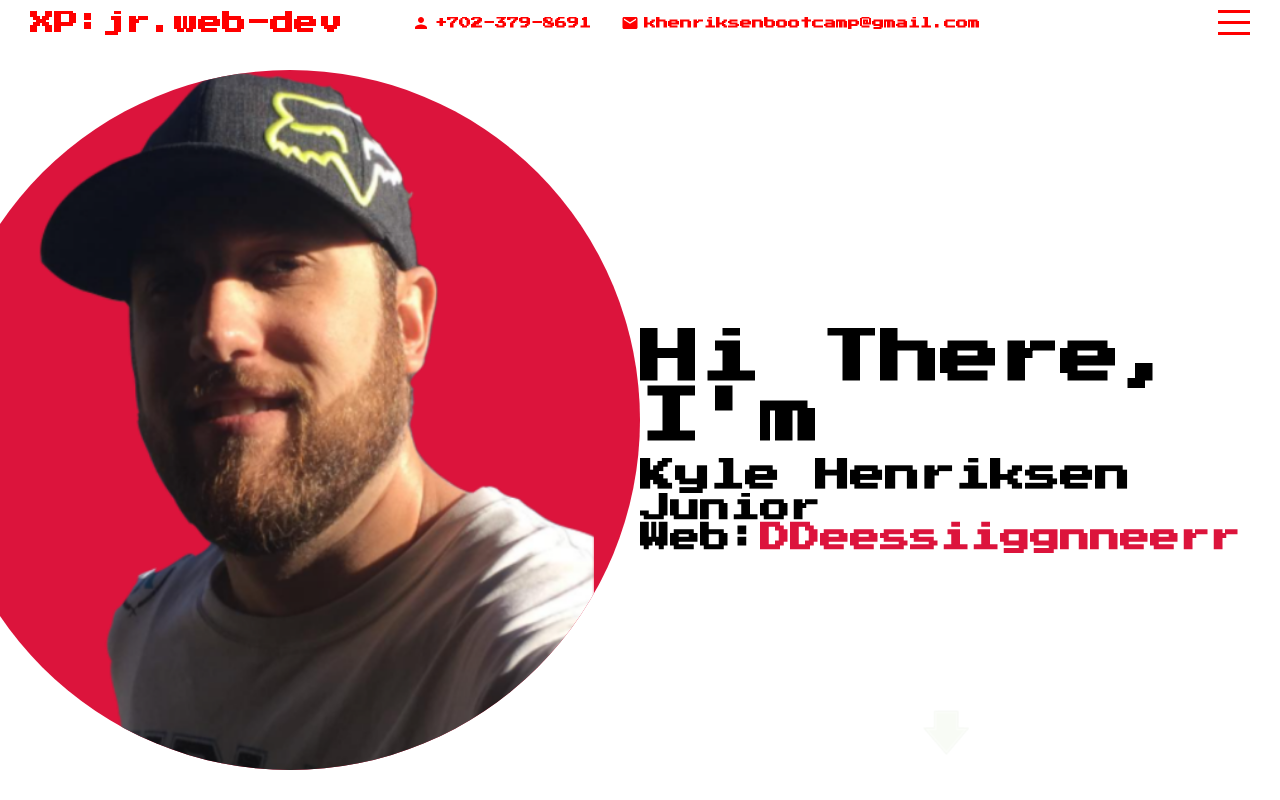
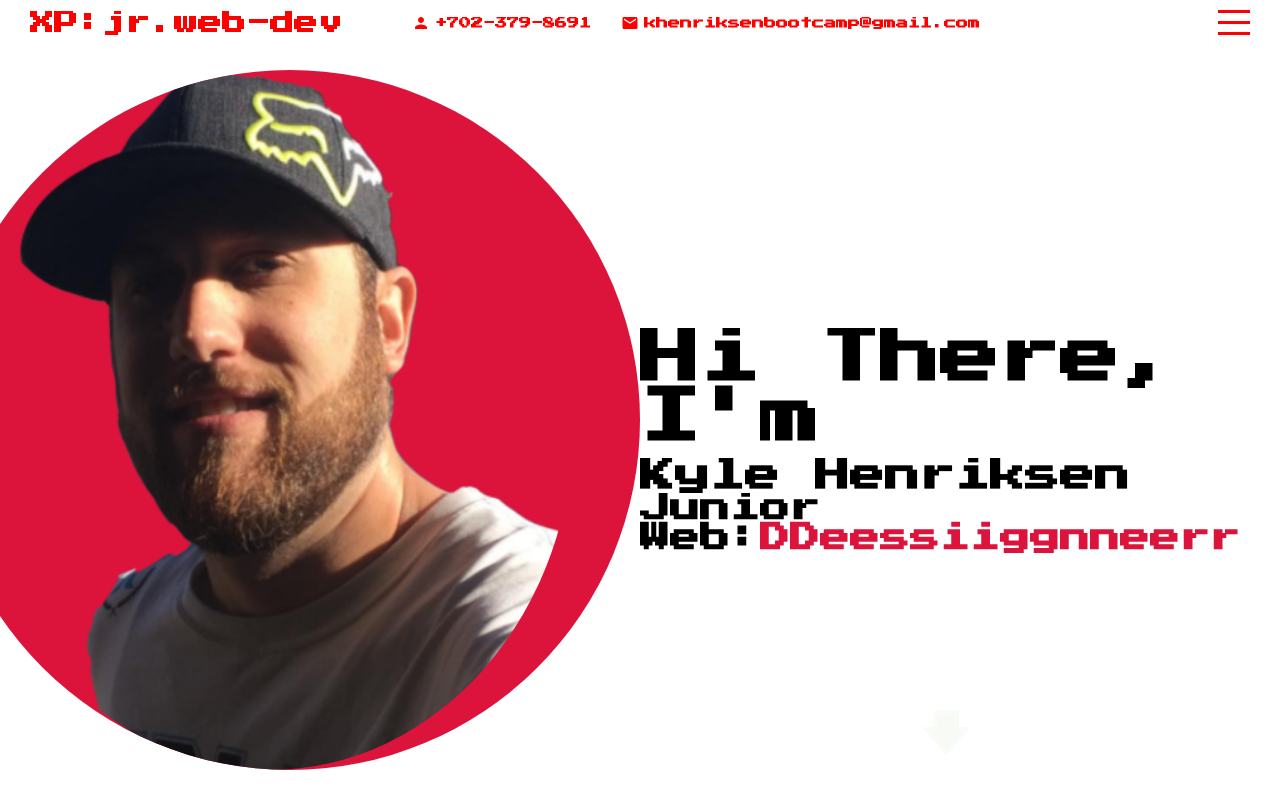
Before and after one commit to starbjornx/KyleHenriksen, a React (Create React App) app: page / in a window 1280 px wide. Built offline with nearby package versions, Linux system fonts and the light colour scheme; grey boxes are pictures that could not be loaded.

Commit message:
updating title

```diff
--- a/public/index.html
+++ b/public/index.html
@@ -15,7 +15,7 @@
       content="Web site created using create-react-app"
     />
 
-    <title>React Portfolio Website</title>
+    <title>Kyle Henriksen's Portfolio</title>
     <style>
       * {
         font-family: "Press Start 2P", cursive;
--- a/src/components/intro/intro.scss
+++ b/src/components/intro/intro.scss
@@ -26,6 +26,8 @@
       }
       img {
         height: 100%;
+        border-radius: 50%;
+        margin-right: 40px;
 
         @include mobile {
           height: 50%;
--- a/src/components/work/Work.jsx
+++ b/src/components/work/Work.jsx
@@ -36,6 +36,8 @@ function Work() {
       >
         {data.map((d) => (
           <div className="container">
+
+
             <div className="item">
               <div className="left">
                 <div className="leftContainer">
```
